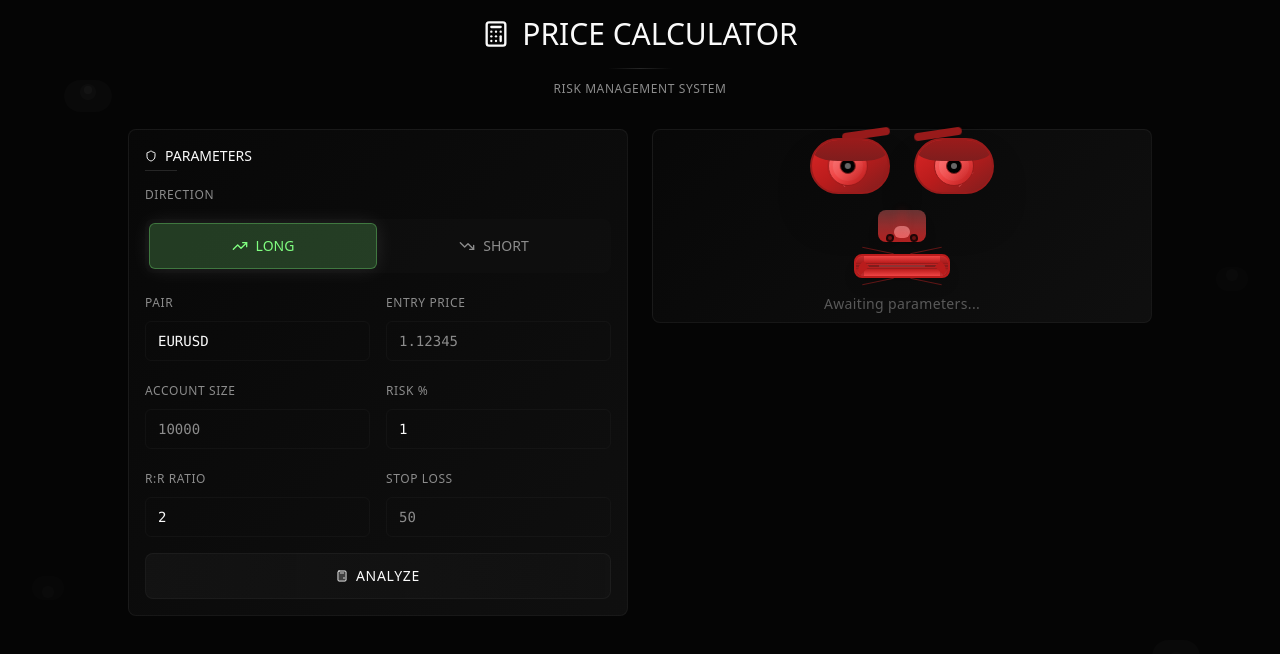
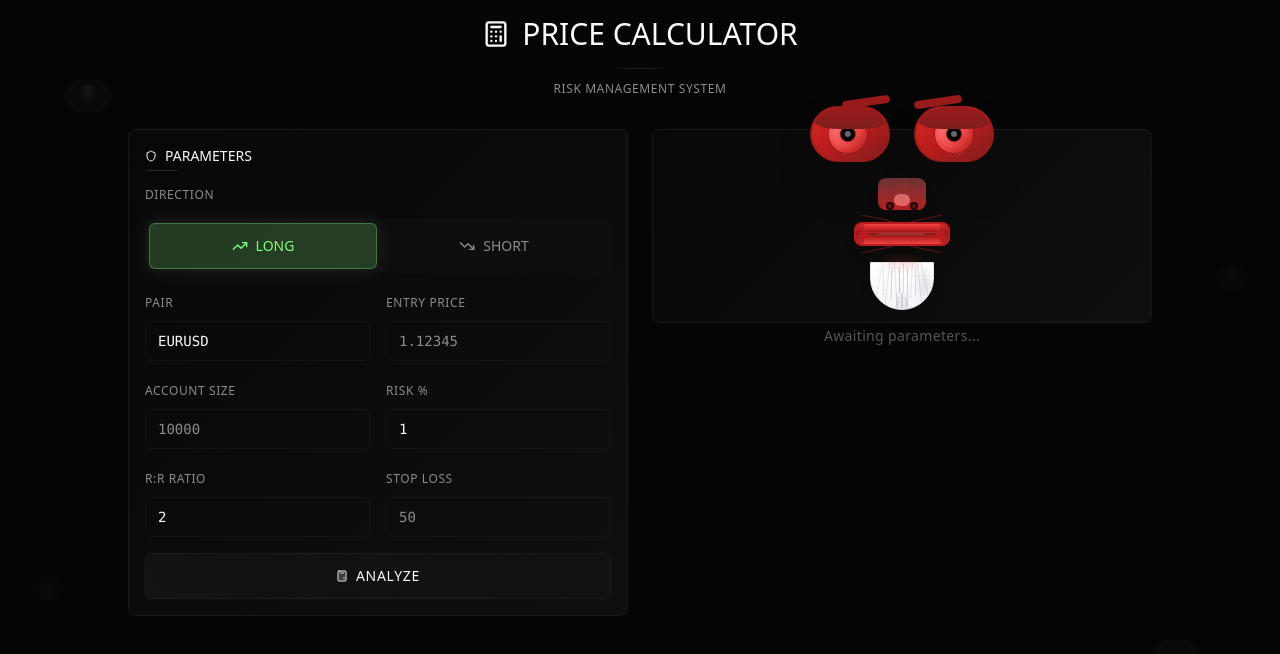
Before and after one commit to adamoas123/chart-trade-assistant, a React (Vite) app: page / in a window 1280 px wide. Shown: the top 654 px of the page. Built offline with nearby package versions, Linux system fonts and the light colour scheme.

Commit message:
Add goat beard with realistic features
Add a goat beard with realistic features and white color.

```diff
--- a/src/components/PriceCalculator.tsx
+++ b/src/components/PriceCalculator.tsx
@@ -789,6 +789,65 @@ const PriceCalculator = () => {
                         <div className="absolute -bottom-1 right-2 w-8 h-px bg-red-600/40 transform rotate-12"></div>
                       </div>
 
+                      {/* Realistic White Goat Beard */}
+                      <div className="relative w-16 h-12 mx-auto mb-4">
+                        {/* Main beard shape */}
+                        <div className="absolute inset-0 bg-gradient-to-b from-white via-gray-50 to-gray-100 rounded-b-full border border-gray-200 shadow-lg overflow-hidden">
+
+                          {/* Beard texture with individual hair strands */}
+                          <div className="absolute inset-0">
+                            {/* Main hair flow lines */}
+                            <div className="absolute top-0 left-2 w-px h-8 bg-gray-300/60 transform rotate-12"></div>
+                            <div className="absolute top-0 left-4 w-px h-10 bg-gray-300/70 transform rotate-6"></div>
+                            <div className="absolute top-0 left-6 w-px h-9 bg-gray-300/60 transform -rotate-3"></div>
+                            <div className="absolute top-0 left-8 w-px h-11 bg-gray-300/80"></div>
+                            <div className="absolute top-0 left-10 w-px h-9 bg-gray-300/60 transform rotate-3"></div>
+                            <div className="absolute top-0 left-12 w-px h-10 bg-gray-300/70 transform -rotate-6"></div>
+                            <div className="absolute top-0 right-2 w-px h-8 bg-gray-300/60 transform -rotate-12"></div>
+
+                            {/* Secondary hair strands */}
+                            <div className="absolute top-1 left-3 w-px h-7 bg-gray-400/40 transform rotate-8"></div>
+                            <div className="absolute top-1 left-5 w-px h-8 bg-gray-400/50 transform rotate-2"></div>
+                            <div className="absolute top-1 left-7 w-px h-9 bg-gray-400/60 transform -rotate-1"></div>
+                            <div className="absolute top-1 left-9 w-px h-8 bg-gray-400/50 transform rotate-4"></div>
+                            <div className="absolute top-1 left-11 w-px h-7 bg-gray-400/40 transform -rotate-8"></div>
+
+                            {/* Fine hair details */}
+                            <div className="absolute top-2 left-1 w-2 h-px bg-gray-300/30 transform rotate-45"></div>
+                            <div className="absolute top-3 left-2 w-3 h-px bg-gray-300/40 transform -rotate-30"></div>
+                            <div className="absolute top-4 left-1 w-2 h-px bg-gray-300/35 transform rotate-60"></div>
+                            <div className="absolute top-2 right-1 w-2 h-px bg-gray-300/30 transform -rotate-45"></div>
+                            <div className="absolute top-3 right-2 w-3 h-px bg-gray-300/40 transform rotate-30"></div>
+                            <div className="absolute top-4 right-1 w-2 h-px bg-gray-300/35 transform -rotate-60"></div>
+                          </div>
+
+                          {/* Beard highlight on left side */}
+                          <div className="absolute top-1 left-1 w-3 h-8 bg-gradient-to-b from-white/80 to-transparent rounded-l-full blur-sm"></div>
+
+                          {/* Beard shadow on right side */}
+                          <div className="absolute top-2 right-1 w-2 h-6 bg-gradient-to-b from-gray-400/20 to-gray-500/30 rounded-r-full blur-sm"></div>
+
+                          {/* Beard tip point */}
+                          <div className="absolute bottom-0 left-1/2 transform -translate-x-1/2 w-3 h-4 bg-gradient-to-b from-gray-100 to-gray-200 rounded-b-lg border-x border-gray-300">
+                            {/* Tip hair strands */}
+                            <div className="absolute top-0 left-1/2 transform -translate-x-1/2 w-px h-4 bg-gray-400/70"></div>
+                            <div className="absolute top-1 left-0 w-px h-3 bg-gray-400/50 transform rotate-12"></div>
+                            <div className="absolute top-1 right-0 w-px h-3 bg-gray-400/50 transform -rotate-12"></div>
+                          </div>
+
+                          {/* Wispy hair at edges */}
+                          <div className="absolute top-2 -left-1 w-1 h-4 bg-white/60 rounded-full transform rotate-45 blur-sm"></div>
+                          <div className="absolute top-3 -left-2 w-1 h-3 bg-white/40 rounded-full transform rotate-60 blur-sm"></div>
+                          <div className="absolute top-2 -right-1 w-1 h-4 bg-white/60 rounded-full transform -rotate-45 blur-sm"></div>
+                          <div className="absolute top-3 -right-2 w-1 h-3 bg-white/40 rounded-full transform -rotate-60 blur-sm"></div>
+
+                          {/* Subtle animated sway */}
+                          <div className="absolute inset-0 animate-[beard-sway_4s_ease-in-out_infinite]"></div>
+                        </div>
+
+                        {/* Chin connection shadow */}
+                        <div className="absolute -top-1 left-1/2 transform -translate-x-1/2 w-8 h-2 bg-red-600/20 rounded-full blur-sm"></div>
+                      </div>
                       <p className="font-light tracking-wide text-sm opacity-60">Awaiting parameters...</p>
                     </div>
                   </div>
--- a/src/index.css
+++ b/src/index.css
@@ -189,6 +189,13 @@ All colors MUST be HSL.
   50% { transform: scaleY(1.2); }
 }
 
+@keyframes beard-sway {
+  0%, 100% { transform: rotate(0deg); }
+  25% { transform: rotate(0.5deg); }
+  50% { transform: rotate(0deg); }
+  75% { transform: rotate(-0.5deg); }
+}
+
 @keyframes tongue-wiggle {
   0%, 100% { transform: translateX(-50%) rotate(0deg); }
   25% { transform: translateX(-50%) rotate(-2deg); }
```
